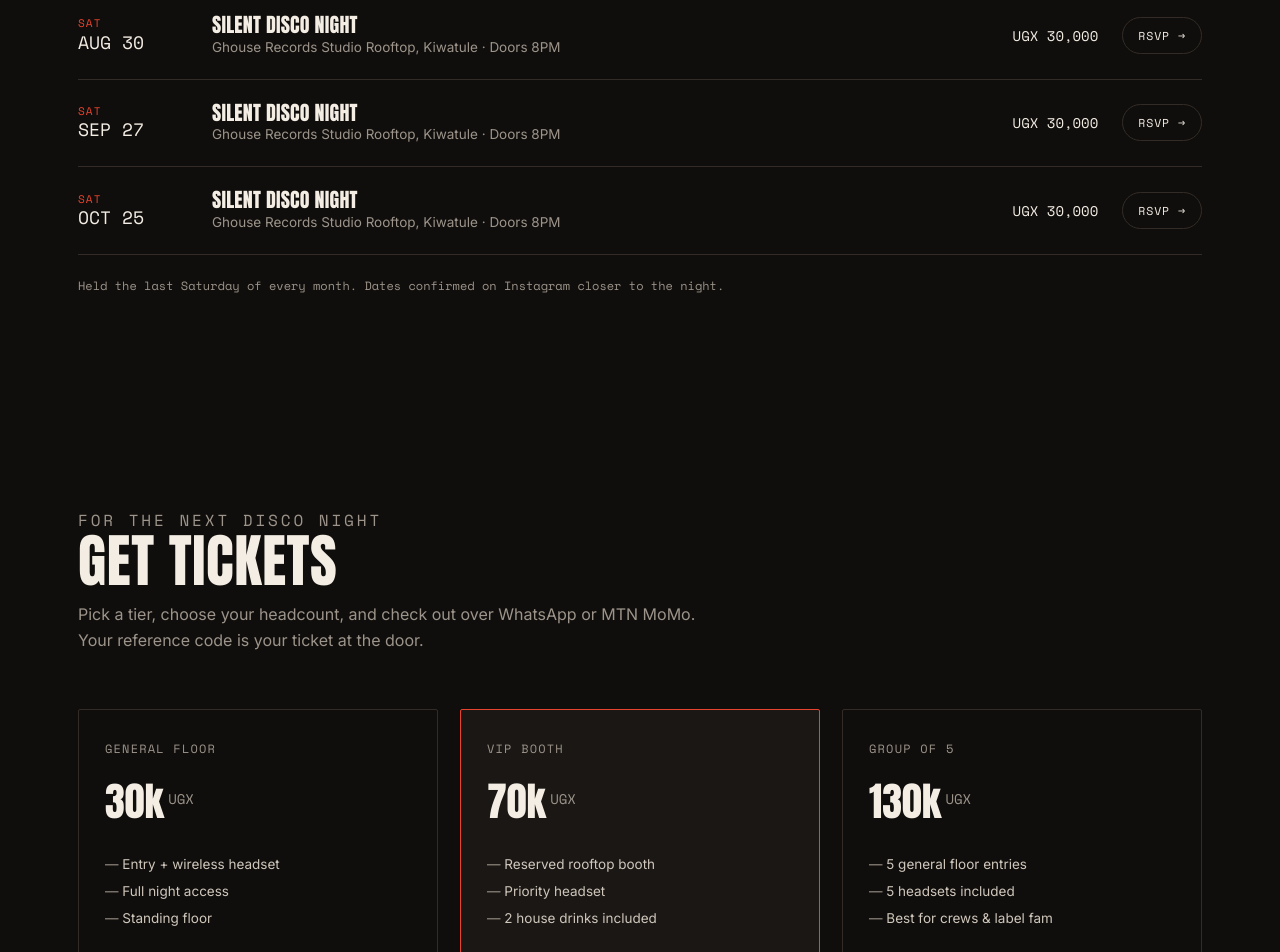
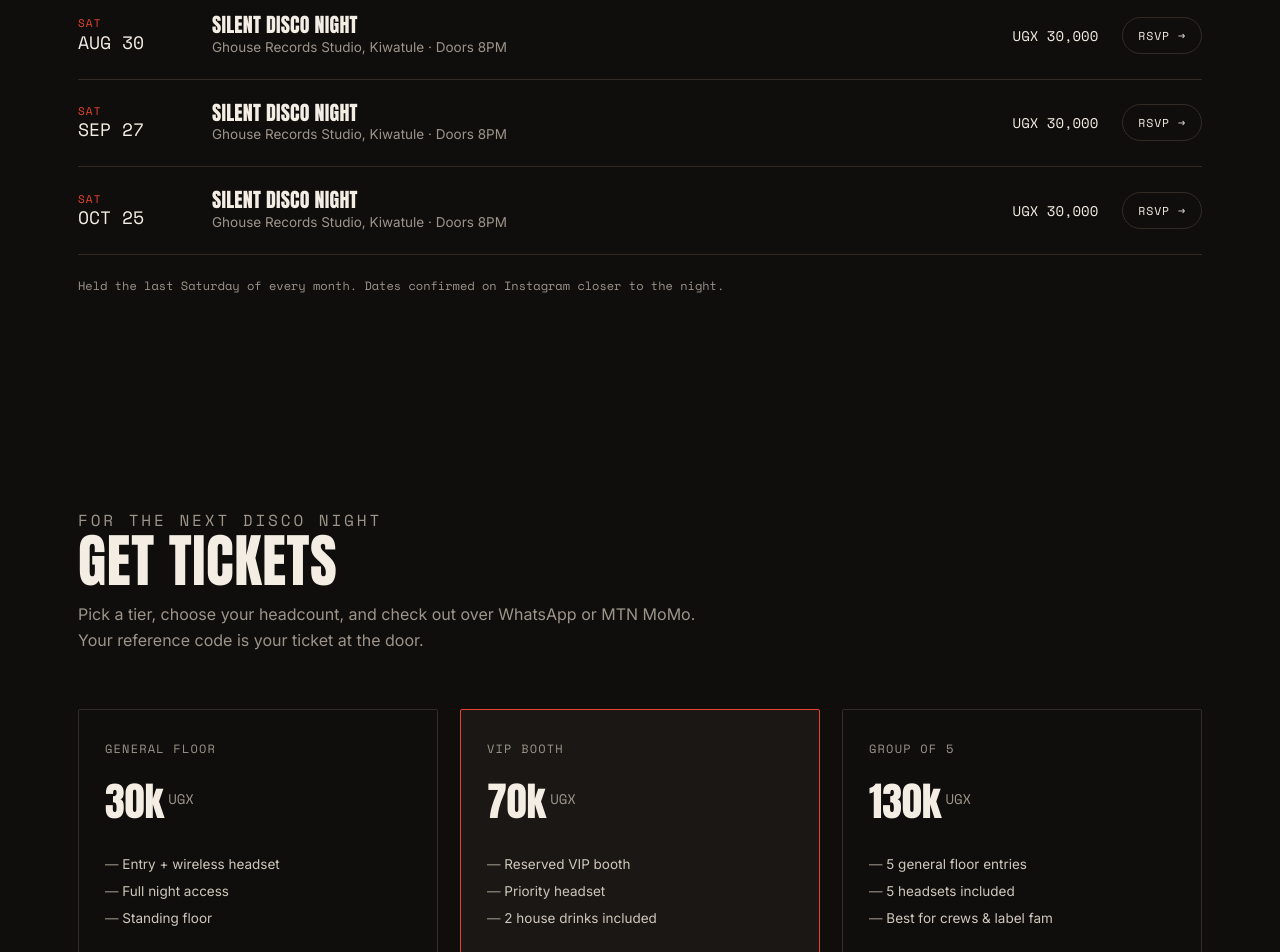
Before and after one commit to iscorockie/G.House-Records, a plain HTML site: page index.html in a window 1280 px wide. Shown: the part 2440-3392 px from the top of the page. Drawn offline with nearby package versions, Linux system fonts and the light colour scheme.

Commit message:
Update index.html

```diff
--- a/index.html
+++ b/index.html
@@ -471,7 +471,7 @@
           <div class="disco-date"><span class="dd">SAT</span><span class="dm">AUG 30</span></div>
           <div class="disco-info">
             <h3>Silent Disco Night</h3>
-            <p>Ghouse Records Studio Rooftop, Kiwatule · Doors 8PM</p>
+            <p>Ghouse Records Studio, Kiwatule · Doors 8PM</p>
           </div>
           <div class="disco-price">UGX 30,000</div>
           <a class="rsvp" href="#" data-event="Silent Disco Night (Sat 30 Aug)">RSVP →</a>
@@ -480,7 +480,7 @@
           <div class="disco-date"><span class="dd">SAT</span><span class="dm">SEP 27</span></div>
           <div class="disco-info">
             <h3>Silent Disco Night</h3>
-            <p>Ghouse Records Studio Rooftop, Kiwatule · Doors 8PM</p>
+            <p>Ghouse Records Studio, Kiwatule · Doors 8PM</p>
           </div>
           <div class="disco-price">UGX 30,000</div>
           <a class="rsvp" href="#" data-event="Silent Disco Night (Sat 27 Sep)">RSVP →</a>
@@ -489,7 +489,7 @@
           <div class="disco-date"><span class="dd">SAT</span><span class="dm">OCT 25</span></div>
           <div class="disco-info">
             <h3>Silent Disco Night</h3>
-            <p>Ghouse Records Studio Rooftop, Kiwatule · Doors 8PM</p>
+            <p>Ghouse Records Studio, Kiwatule · Doors 8PM</p>
           </div>
           <div class="disco-price">UGX 30,000</div>
           <a class="rsvp" href="#" data-event="Silent Disco Night (Sat 25 Oct)">RSVP →</a>
@@ -529,7 +529,7 @@
           <span class="tier-name">VIP Booth</span>
           <span class="tier-price">70k<sup>UGX</sup></span>
           <ul>
-            <li>Reserved rooftop booth</li>
+            <li>Reserved VIP booth</li>
             <li>Priority headset</li>
             <li>2 house drinks included</li>
           </ul>
@@ -584,7 +584,7 @@
         <a href="https://www.instagram.com/ghouserecordsug" target="_blank" rel="noopener"><img src="https://images.unsplash.com/photo-1493225457124-a3eb161ffa5f?w=900&q=80" alt="Producer at the mixing desk"></a>
         <a href="https://www.instagram.com/ghouserecordsug" target="_blank" rel="noopener"><img src="https://images.unsplash.com/photo-1470225620780-dba8ba36b745?w=700&q=80" alt="Crowd wearing silent disco headphones"></a>
         <a href="https://www.instagram.com/ghouserecordsug" target="_blank" rel="noopener"><img src="https://images.unsplash.com/photo-1571266028243-e4bb35c0b13a?w=700&q=80" alt="Studio microphone in the booth"></a>
-        <a href="https://www.instagram.com/ghouserecordsug" target="_blank" rel="noopener"><img src="https://images.unsplash.com/photo-1516873240891-4bf014598ab4?w=700&q=80" alt="DJ set at a rooftop night"></a>
+        <a href="https://www.instagram.com/ghouserecordsug" target="_blank" rel="noopener"><img src="https://images.unsplash.com/photo-1571330735066-03aaa9429d89?w=700&q=80" alt="DJ set at Ghouse Records"></a>
       </div>
     </div>
   </section>
```
